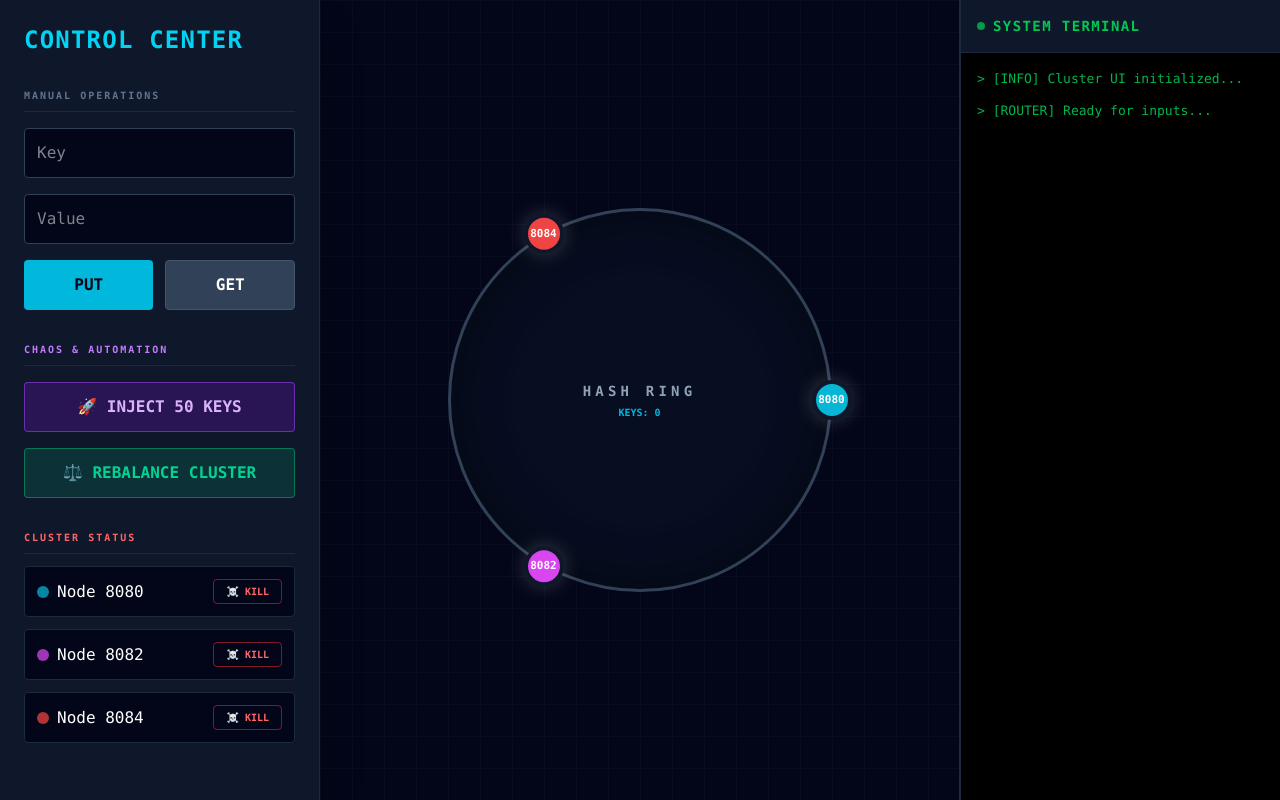
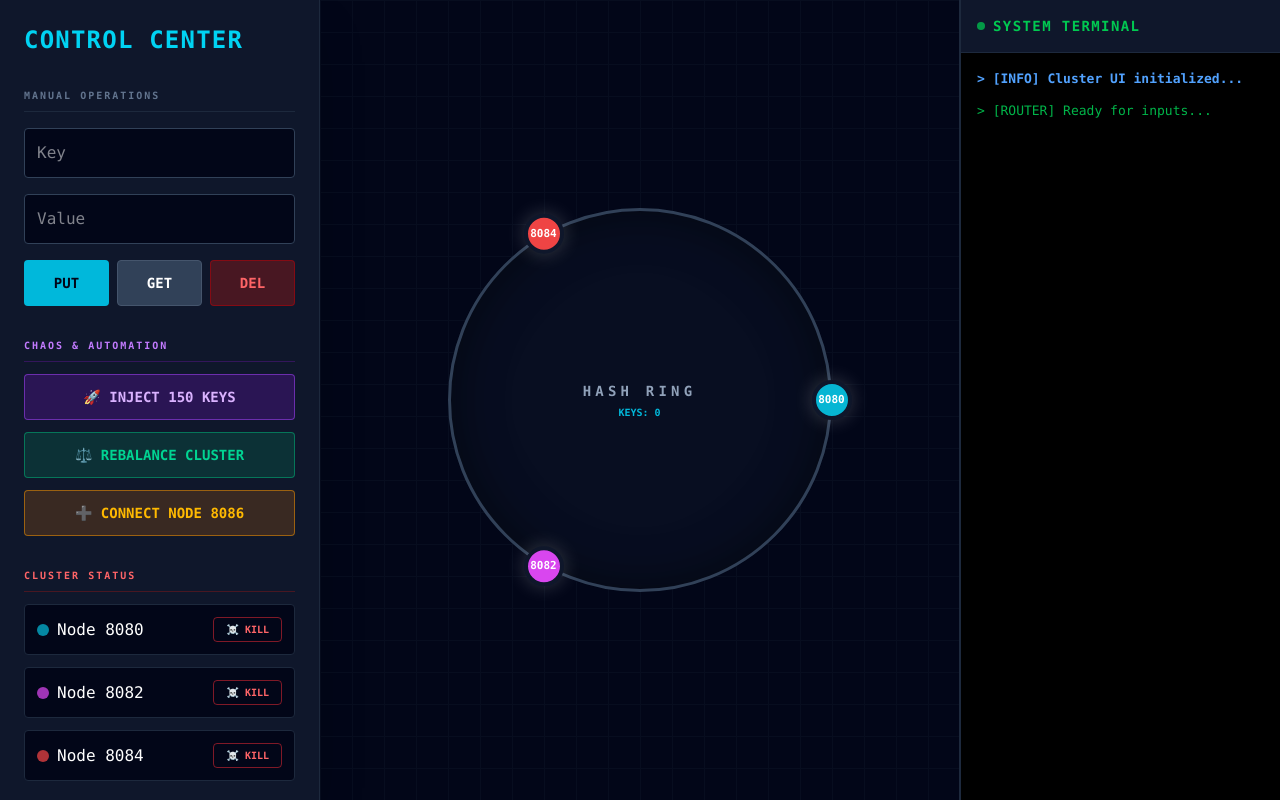
Before and after one commit to Tejas-Raj01/distributed-system, a React app in the folder frontend/: page / in a window 1280 px wide. Built offline with nearby package versions, Linux system fonts and the light colour scheme; the HTML template or start-up script is replaced by a standard one.

Commit message:
refactor: align react state names and object structure with system core blueprint

```diff
--- a/frontend/src/App.jsx
+++ b/frontend/src/App.jsx
@@ -1,6 +1,6 @@
 import { useState, useRef, useEffect } from 'react';
 
-// FNV-1a Hash Logic (C++ Backend se match karta hua)
+// JavaScript version of 64-bit FNV-1a Hash Algorithm
 const computeHashAngle = (str) => {
   let hash = 14695981039346656037n;
   for (let i = 0; i < str.length; i++) {
@@ -13,39 +13,43 @@ const computeHashAngle = (str) => {
 function App() {
   const [keyInput, setKeyInput] = useState("");
   const [valInput, setValInput] = useState("");
+
+  // ==========================================
+  // 🧠 THE REACT STATE MANAGEMENT (DIMAAG)
+  // ==========================================
+  const [nodes, setNodes] = useState([
+    { id: 8080, angle: 0, color: "#06b6d4", status: "alive" },
+    { id: 8082, angle: 120, color: "#d946ef", status: "alive" },
+    { id: 8084, angle: 240, color: "#ef4444", status: "alive" }
+  ]);
+
+  const [keys, setKeys] = useState([]); // [{ keyName: 'User_1', angle: 45 }]
+
   const [logs, setLogs] = useState([
     "> [INFO] Cluster UI initialized...",
     "> [ROUTER] Ready for inputs..."
   ]);
 
-  const [keysOnRing, setKeysOnRing] = useState([]);
-
-  // NAYA: Nodes ab React State mein hain taaki hum unhe zinda/murda kar sakein
-  const [nodes, setNodes] = useState([
-    { name: "8080", angle: 0, color: "#06b6d4", isAlive: true }, // cyan
-    { name: "8082", angle: 120, color: "#d946ef", isAlive: true }, // fuchsia
-    { name: "8084", angle: 240, color: "#ef4444", isAlive: true }  // red
-  ]);
-
   const logsEndRef = useRef(null);
-
   const addLog = (msg) => setLogs(prev => [...prev, `> ${msg}`]);
 
   useEffect(() => {
     logsEndRef.current?.scrollIntoView({ behavior: "smooth" });
   }, [logs]);
 
-  // THE MAGIC ALGORITHM: Zinda nodes mein se Asli Malik dhoondhna
+  // Dynamic Consistent Hashing Upper Bound Logic
   const getOwnerNode = (keyAngle) => {
-    const activeNodes = nodes.filter(n => n.isAlive);
-    if (activeNodes.length === 0) return { color: "#64748b", name: "Cluster Offline" }; // slate-500
+    const activeNodes = nodes.filter(n => n.status === "alive");
+    if (activeNodes.length === 0) return { color: "#64748b", id: "Offline" };
 
     let sortedNodes = [...activeNodes].sort((a, b) => a.angle - b.angle);
     for (let node of sortedNodes) {
       if (node.angle >= keyAngle) return node;
     }
-    return sortedNodes[0]; // Wrap-around
+    return sortedNodes[0];
   };
+
+  // --- API CALLS & MUTATIONS ---
 
   const handlePut = async () => {
     if (!keyInput || !valInput) return;
@@ -63,15 +67,15 @@ function App() {
 
       if (data.status === "success") {
         addLog(`[QUORUM] SUCCESS: Key '${currentKey}' saved.`);
-        setKeysOnRing(prev => {
-          const filtered = prev.filter(k => k.name !== currentKey);
-          return [...filtered, { name: currentKey, angle: calculatedAngle }];
+        setKeys(prev => {
+          const filtered = prev.filter(k => k.keyName !== currentKey);
+          return [...filtered, { keyName: currentKey, angle: calculatedAngle }];
         });
       }
       setKeyInput("");
       setValInput("");
     } catch (err) {
-      addLog("[CRITICAL] Backend unreachable. Is the C++ server running?");
+      addLog("[CRITICAL] Backend unreachable.");
     }
   };
 
@@ -92,10 +96,31 @@ function App() {
     }
   };
 
+  const handleDelete = async () => {
+    if (!keyInput) return;
+    try {
+      addLog(`[ROUTER] Sending DELETE Request for: '${keyInput}'...`);
+      const response = await fetch(`http://127.0.0.1:8080/delete?key=${keyInput}`, {
+        method: 'DELETE'
+      });
+      if (response.status === 200) {
+        addLog(`[QUORUM] SUCCESS: Key '${keyInput}' deleted.`);
+        setKeys(prev => prev.filter(k => k.keyName !== keyInput));
+        setKeyInput("");
+        setValInput("");
+      } else {
+        const errText = await response.text();
+        addLog(`[STORAGE] ${errText}`);
+      }
+    } catch (err) {
+      addLog("[CRITICAL] Backend unreachable.");
+    }
+  };
+
   const handleInject = async () => {
-    addLog("[CHAOS] 🚀 Injecting 50 random keys into cluster...");
-    for(let i=0; i<50; i++) {
-      const randomKey = `user_${Math.floor(Math.random() * 9999)}`;
+    addLog("[CHAOS] 🚀 Injecting 150 random keys into cluster...");
+    for(let i=0; i<150; i++) {
+      const randomKey = `user_${Math.floor(Math.random() * 99999)}`;
       const randomVal = `data_${i}`;
       const calculatedAngle = computeHashAngle(randomKey);
 
@@ -105,7 +130,7 @@ function App() {
         body: `key=${randomKey}&value=${randomVal}`
       }).then(res => res.json()).then(data => {
         if (data.status === "success") {
-          setKeysOnRing(prev => [...prev.filter(k => k.name !== randomKey), { name: randomKey, angle: calculatedAngle }]);
+          setKeys(prev => [...prev.filter(k => k.keyName !== randomKey), { keyName: randomKey, angle: calculatedAngle }]);
         }
       }).catch(err => {});
     }
@@ -118,17 +143,26 @@ function App() {
       const data = await response.json();
       addLog(`[REBALANCE] Process completed. Keys transferred: ${data.keys_transferred}`);
     } catch (err) {
-      addLog("[CRITICAL] Rebalance failed to execute.");
+      addLog("[CRITICAL] Rebalance failed.");
     }
   };
 
-  // NAYA: Node ko kill karne ka UI function
-  const toggleNodeStatus = (targetName) => {
+  const handleAddNode = () => {
+    const newNode = { id: 8086, angle: 60, color: "#f59e0b", status: "alive" };
+    if (nodes.find(n => n.id === newNode.id)) {
+      addLog("[WARNING] Node 8086 is already connected.");
+      return;
+    }
+    addLog("[INFO] ➕ New Node 8086 added to UI ring structure.");
+    setNodes(prev => [...prev, newNode]);
+  };
+
+  const toggleNodeStatus = (targetId) => {
     setNodes(prev => prev.map(n => {
-      if (n.name === targetName) {
-        const isNowAlive = !n.isAlive;
-        addLog(`[GOSSIP] Node ${targetName} marked as ${isNowAlive ? "ALIVE" : "DEAD (Simulated)"}.`);
-        return { ...n, isAlive: isNowAlive };
+      if (n.id === targetId) {
+        const nextStatus = n.status === "alive" ? "dead" : "alive";
+        addLog(`[GOSSIP] Node ${targetId} marked as ${nextStatus.toUpperCase()}.`);
+        return { ...n, status: nextStatus };
       }
       return n;
     }));
@@ -138,41 +172,43 @@ function App() {
     <div className="h-screen w-screen bg-slate-950 text-white flex overflow-hidden">
 
       {/* ⬅️ Left Panel */}
-      <div className="w-1/4 border-r border-slate-800 p-6 flex flex-col bg-slate-900 shadow-2xl z-10 overflow-y-auto">
+      <div className="w-1/4 border-r border-slate-800 p-6 flex flex-col bg-slate-900 shadow-2xl z-10 overflow-y-auto hide-scrollbar">
         <h1 className="text-cyan-400 font-bold text-2xl tracking-wider">CONTROL CENTER</h1>
 
-        {/* MANUAL CRUD */}
+        {/* CRUD */}
         <div className="flex flex-col gap-4 mt-8">
           <h2 className="text-slate-500 text-[10px] font-bold tracking-[0.2em] uppercase border-b border-slate-800 pb-2">Manual Operations</h2>
           <input className="bg-slate-950 p-3 border border-slate-700 rounded text-white focus:outline-none focus:border-cyan-500 transition" placeholder="Key" value={keyInput} onChange={(e) => setKeyInput(e.target.value)} />
           <input className="bg-slate-950 p-3 border border-slate-700 rounded text-white focus:outline-none focus:border-cyan-500 transition" placeholder="Value" value={valInput} onChange={(e) => setValInput(e.target.value)} />
-          <div className="flex gap-3">
-            <button onClick={handlePut} className="bg-cyan-500 px-4 py-3 rounded text-slate-950 font-bold hover:bg-cyan-400 transition w-1/2">PUT</button>
-            <button onClick={handleGet} className="bg-slate-700 px-4 py-3 rounded text-white hover:bg-slate-600 transition w-1/2 font-bold border border-slate-600">GET</button>
+          <div className="flex gap-2">
+            <button onClick={handlePut} className="bg-cyan-500 px-2 py-3 rounded text-slate-950 font-bold hover:bg-cyan-400 transition w-1/3 text-sm">PUT</button>
+            <button onClick={handleGet} className="bg-slate-700 px-2 py-3 rounded text-white hover:bg-slate-600 transition w-1/3 font-bold border border-slate-600 text-sm">GET</button>
+            <button onClick={handleDelete} className="bg-red-900/50 px-2 py-3 rounded text-red-400 hover:bg-red-800/80 hover:text-white transition w-1/3 font-bold border border-red-700/50 text-sm">DEL</button>
           </div>
         </div>
 
-        {/* 🌪️ CHAOS CONTROLS */}
-        <div className="flex flex-col gap-4 mt-8">
+        {/* CHAOS */}
+        <div className="flex flex-col gap-3 mt-8">
           <h2 className="text-purple-400 text-[10px] font-bold tracking-[0.2em] uppercase border-b border-purple-900/50 pb-2">Chaos & Automation</h2>
-          <button onClick={handleInject} className="bg-purple-600/20 border border-purple-500/50 text-purple-300 px-4 py-3 rounded font-bold hover:bg-purple-600/40 transition">🚀 INJECT 50 KEYS</button>
-          <button onClick={handleRebalance} className="bg-emerald-600/20 border border-emerald-500/50 text-emerald-400 px-4 py-3 rounded font-bold hover:bg-emerald-600/40 transition">⚖️ REBALANCE CLUSTER</button>
+          <button onClick={handleInject} className="bg-purple-600/20 border border-purple-500/50 text-purple-300 px-4 py-3 rounded font-bold hover:bg-purple-600/40 transition text-sm">🚀 INJECT 150 KEYS</button>
+          <button onClick={handleRebalance} className="bg-emerald-600/20 border border-emerald-500/50 text-emerald-400 px-4 py-3 rounded font-bold hover:bg-emerald-600/40 transition text-sm">⚖️ REBALANCE CLUSTER</button>
+          <button onClick={handleAddNode} className="bg-amber-600/20 border border-amber-500/50 text-amber-400 px-4 py-3 rounded font-bold hover:bg-amber-600/40 transition text-sm">➕ CONNECT NODE 8086</button>
         </div>
 
-        {/* ☠️ NODE STATUS (KILL SWITCHES) */}
-        <div className="flex flex-col gap-3 mt-8">
+        {/* STATUS */}
+        <div className="flex flex-col gap-3 mt-8 pb-4">
           <h2 className="text-red-400 text-[10px] font-bold tracking-[0.2em] uppercase border-b border-red-900/50 pb-2">Cluster Status</h2>
           {nodes.map(node => (
-            <div key={node.name} className="flex justify-between items-center bg-slate-950 p-3 rounded border border-slate-800">
+            <div key={node.id} className="flex justify-between items-center bg-slate-950 p-3 rounded border border-slate-800">
               <div className="flex items-center gap-2">
-                <span className={`w-3 h-3 rounded-full ${node.isAlive ? "animate-pulse" : ""}`} style={{ backgroundColor: node.isAlive ? node.color : "#334155" }}></span>
-                <span className={`font-mono ${node.isAlive ? "text-white" : "text-slate-500 line-through"}`}>Node {node.name}</span>
+                <span className={`w-3 h-3 rounded-full ${node.status === "alive" ? "animate-pulse" : ""}`} style={{ backgroundColor: node.status === "alive" ? node.color : "#334155" }}></span>
+                <span className={`font-mono ${node.status === "alive" ? "text-white" : "text-slate-500 line-through"}`}>Node {node.id}</span>
               </div>
               <button
-                onClick={() => toggleNodeStatus(node.name)}
-                className={`text-[10px] font-bold px-3 py-1 rounded border ${node.isAlive ? "border-red-500/50 text-red-400 hover:bg-red-900/30" : "border-green-500/50 text-green-400 hover:bg-green-900/30"}`}
+                onClick={() => toggleNodeStatus(node.id)}
+                className={`text-[10px] font-bold px-3 py-1 rounded border ${node.status === "alive" ? "border-red-500/50 text-red-400 hover:bg-red-900/30" : "border-green-500/50 text-green-400 hover:bg-green-900/30"}`}
               >
-                {node.isAlive ? "☠️ KILL" : "➕ REVIVE"}
+                {node.status === "alive" ? "☠️ KILL" : "➕ REVIVE"}
               </button>
             </div>
           ))}
@@ -185,36 +221,34 @@ function App() {
 
         <div className="w-96 h-96 border-[3px] border-slate-700 rounded-full relative flex items-center justify-center z-10 shadow-[inset_0_0_50px_rgba(0,0,0,0.5)] bg-slate-900/50 backdrop-blur-sm">
 
+          {/* Physical Nodes Anchor */}
           {nodes.map((node, i) => {
             const x = 192 * Math.cos((node.angle * Math.PI) / 180);
             const y = 192 * Math.sin((node.angle * Math.PI) / 180);
             return (
               <div
                 key={`node-${i}`}
-                style={{ transform: `translate(${x}px, ${y}px)`, backgroundColor: node.isAlive ? node.color : "#334155" }}
-                className={`w-10 h-10 rounded-full absolute flex items-center justify-center text-[11px] font-bold border-4 border-slate-900 z-20 text-white transition-colors duration-500 ${node.isAlive ? "shadow-[0_0_20px_rgba(255,255,255,0.2)]" : "opacity-50"}`}
+                style={{ transform: `translate(${x}px, ${y}px)`, backgroundColor: node.status === "alive" ? node.color : "#334155" }}
+                className={`w-10 h-10 rounded-full absolute flex items-center justify-center text-[11px] font-bold border-4 border-slate-900 z-20 text-white transition-colors duration-500 ${node.status === "alive" ? "shadow-[0_0_20px_rgba(255,255,255,0.2)]" : "opacity-50"}`}
               >
-                {node.name}
+                {node.id}
               </div>
             );
           })}
 
-          {keysOnRing.map((item, i) => {
+          {/* Data Keys Tracker */}
+          {keys.map((item, i) => {
             const x = 192 * Math.cos((item.angle * Math.PI) / 180);
             const y = 192 * Math.sin((item.angle * Math.PI) / 180);
-            const owner = getOwnerNode(item.angle); // Malik dhoondho!
+            const owner = getOwnerNode(item.angle);
             return (
               <div
                 key={`key-${i}`}
-                style={{
-                  transform: `translate(${x}px, ${y}px)`,
-                  backgroundColor: owner.color,
-                  boxShadow: `0 0 12px ${owner.color}`
-                }}
-                className="w-3 h-3 rounded-full absolute z-15 border border-white group cursor-pointer transition-all duration-500"
+                style={{ transform: `translate(${x}px, ${y}px)`, backgroundColor: owner.color, boxShadow: `0 0 12px ${owner.color}` }}
+                className="w-2.5 h-2.5 rounded-full absolute z-15 border border-white/50 group cursor-pointer transition-all duration-500"
               >
                 <span className="absolute hidden group-hover:block -top-6 -left-4 bg-slate-800 text-white text-[10px] px-2 py-1 rounded shadow-lg whitespace-nowrap z-50">
-                  {item.name} ({owner.name})
+                  {item.keyName} ({owner.id})
                 </span>
               </div>
             );
@@ -222,7 +256,7 @@ function App() {
 
           <div className="flex flex-col items-center">
             <span className="text-slate-400 text-sm tracking-[0.3em] font-bold">HASH RING</span>
-            <span className="text-cyan-500 text-[10px] mt-1 font-bold">KEYS: {keysOnRing.length}</span>
+            <span className="text-cyan-500 text-[10px] mt-1 font-bold">KEYS: {keys.length}</span>
           </div>
         </div>
       </div>
@@ -243,6 +277,7 @@ function App() {
               log.includes("CHAOS") ? "text-purple-400 font-bold" :
               log.includes("ADMIN") ? "text-emerald-400 font-bold" :
               log.includes("GOSSIP") ? "text-yellow-400 font-bold" :
+              log.includes("INFO") ? "text-blue-400 font-bold" :
               "text-green-500 opacity-90"
             }>
               {log}
@@ -253,7 +288,7 @@ function App() {
       </div>
 
     </div>
-  )
+  );
 }
 
-export default App
+export default App;
--- a/frontend/src/index.css
+++ b/frontend/src/index.css
@@ -5,3 +5,12 @@ body {
   color: white;
   font-family: ui-monospace, SFMono-Regular, Menlo, Monaco, Consolas, "Liberation Mono", "Courier New", monospace;
 }
+
+/* Hide scrollbar completely but keep scrolling functional */
+.hide-scrollbar::-webkit-scrollbar {
+  display: none;
+}
+.hide-scrollbar {
+  -ms-overflow-style: none;
+  scrollbar-width: none;
+}
```
Also changed, not shown: 1 other file (tests, documents, lock files or other folders).
